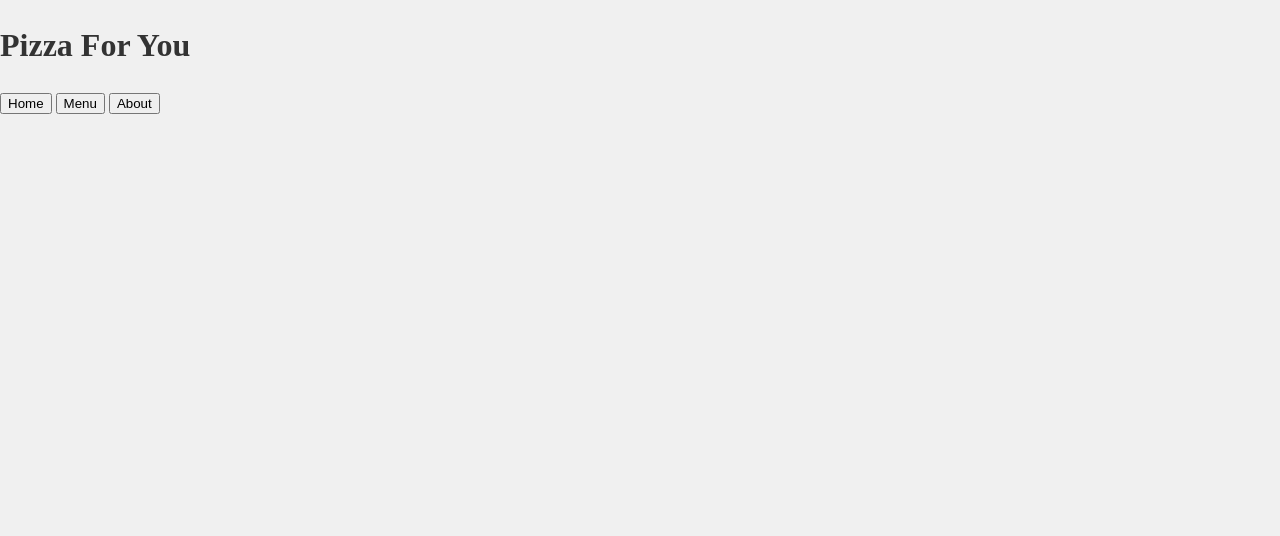
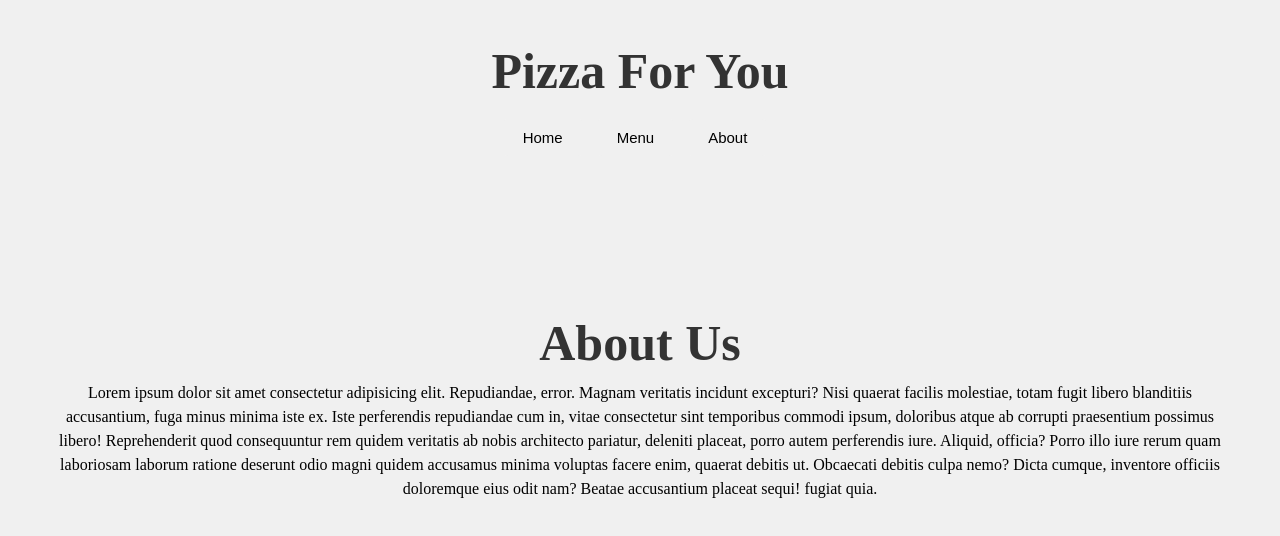
Before and after one commit to mattomar/restro, a website built with webpack: page dist/index.html in a window 1280 px wide. Both pictures are taken after a click on the button "About". Built offline with nearby package versions, Linux system fonts and the light colour scheme.

Commit message:
created the about page and styled it

```diff
--- a/src/about.js
+++ b/src/about.js
@@ -0,0 +1,23 @@
+export function setHTMLContent(html) {
+    const contentDiv = document.getElementById("content")
+    contentDiv.innerHTML = html
+}
+
+
+export function creatAboutPage(){
+    const aboutContent =
+    `
+    <div class="about">
+    <div class="about-title"><b>About Us</b></div>
+    <div class="about-description">Lorem ipsum dolor sit amet consectetur adipisicing elit. Repudiandae, error. Magnam
+      veritatis incidunt excepturi? Nisi quaerat facilis molestiae, totam fugit libero blanditiis accusantium, fuga
+      minus minima iste ex. Iste perferendis repudiandae cum in, vitae consectetur sint temporibus commodi ipsum,
+      doloribus atque ab corrupti praesentium possimus libero! Reprehenderit quod consequuntur rem quidem veritatis ab
+      nobis architecto pariatur, deleniti placeat, porro autem perferendis iure. Aliquid, officia? Porro illo iure rerum
+      quam laboriosam laborum ratione deserunt odio magni quidem accusamus minima voluptas facere enim, quaerat debitis
+      ut. Obcaecati debitis culpa nemo? Dicta cumque, inventore officiis doloremque eius odit nam? Beatae accusantium
+      placeat sequi! fugiat quia.</div>
+  </div>`
+
+    setHTMLContent(aboutContent)
+}
--- a/src/index.js
+++ b/src/index.js
@@ -1,4 +1,10 @@
 import { createHomePage } from "./home";
+
+
+document.addEventListener('DOMContentLoaded', () =>
+  createHomePage()
+);
+
 
 document.addEventListener('DOMContentLoaded',() =>{
     const homeTab = document.getElementById('home-tab')
@@ -12,3 +18,12 @@ document.addEventListener('DOMContentLoaded',() =>{
     const menuTab = document.getElementById('menu-tab')
     menuTab.addEventListener('click', createMenuPage)
 })
+
+
+
+import { creatAboutPage } from "./about";
+
+document.addEventListener('DOMContentLoaded',() =>{
+    const aboutTab = document.getElementById('about-tab')
+    aboutTab.addEventListener('click', creatAboutPage)
+})
--- a/src/style.css
+++ b/src/style.css
@@ -5,12 +5,49 @@ body {
     background-color: #f0f0f0; /* Set background color */
     color: #333; /* Set default text color */
     overflow-x: hidden;
+    overflow-y: scroll;
 }
+
+
+
+.tabs-title{
+    display: flex;
+    flex-direction: column;
+    text-align: center;
+}
+
+
+
+.tabs-title h1{
+    font-size: 50px;
+    margin-bottom: 10px;
+
+}
+
+
+.tabs button {
+    padding: 10px 20px; /* Add padding to the buttons */
+    margin-right: 10px; /* Add margin between buttons */
+    background-color: #f0f0f0; /* Background color */
+    border: none; /* Remove default button border */
+    border-radius: 5px; /* Add some rounded corners */
+    cursor: pointer; /* Change cursor on hover */
+    font-size: 15px;
+    font-weight: 500;
+  }
+
+  .tabs button:hover {
+    background-color: #e0e0e0; /* Darker background color on hover */
+  }
+
+  .tabs button.active {
+    background-color: #ffffff; /* Active tab background color */
+    font-weight: bold; /* Bold text for active tab */
+  }
 
 .home-content{
     display: flex;
     justify-content: space-around;
-    border: red 5px;
     margin-top: 40px;
 }
 
@@ -86,3 +123,21 @@ color: black;
     align-items: center;
     text-align: center;
 }
+
+.about{
+    display: flex;
+    flex-direction: column;
+    text-align: center;
+    margin: 50px;
+
+}
+
+.about-title{
+    font-size: 50px;
+    margin-top: 100px;
+}
+
+
+.about-description{
+    color: black;
+}
```
Also changed, not shown: dist/bundle.js, dist/index.html.
